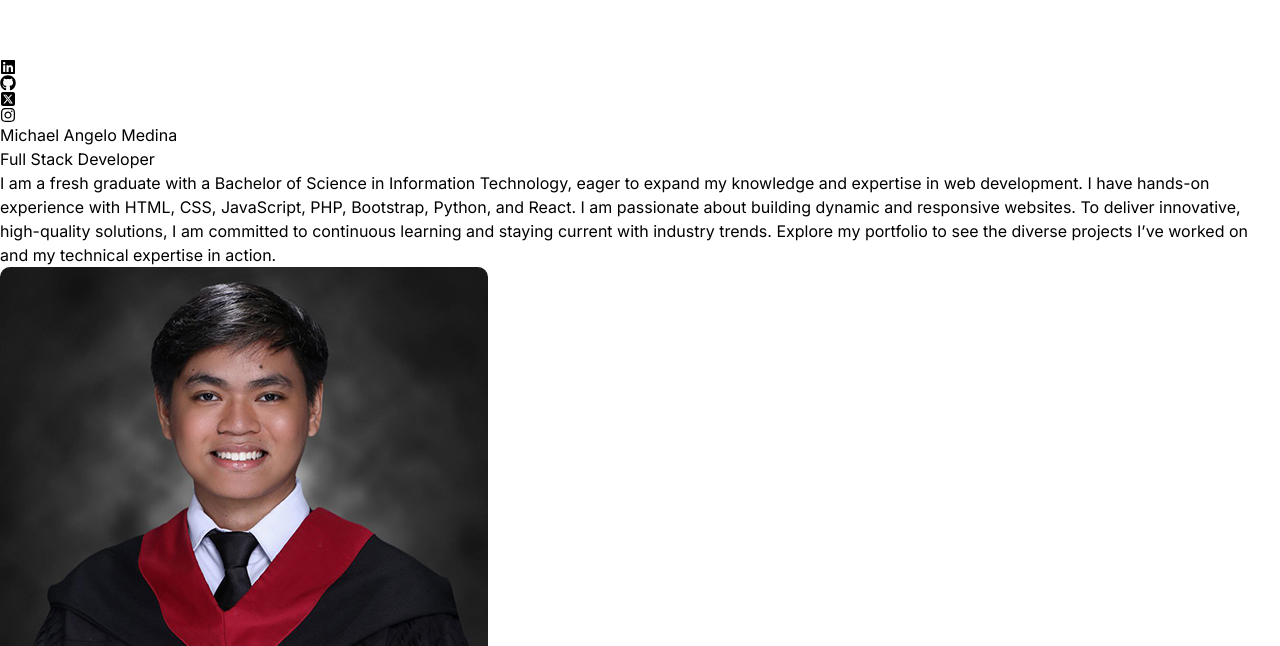
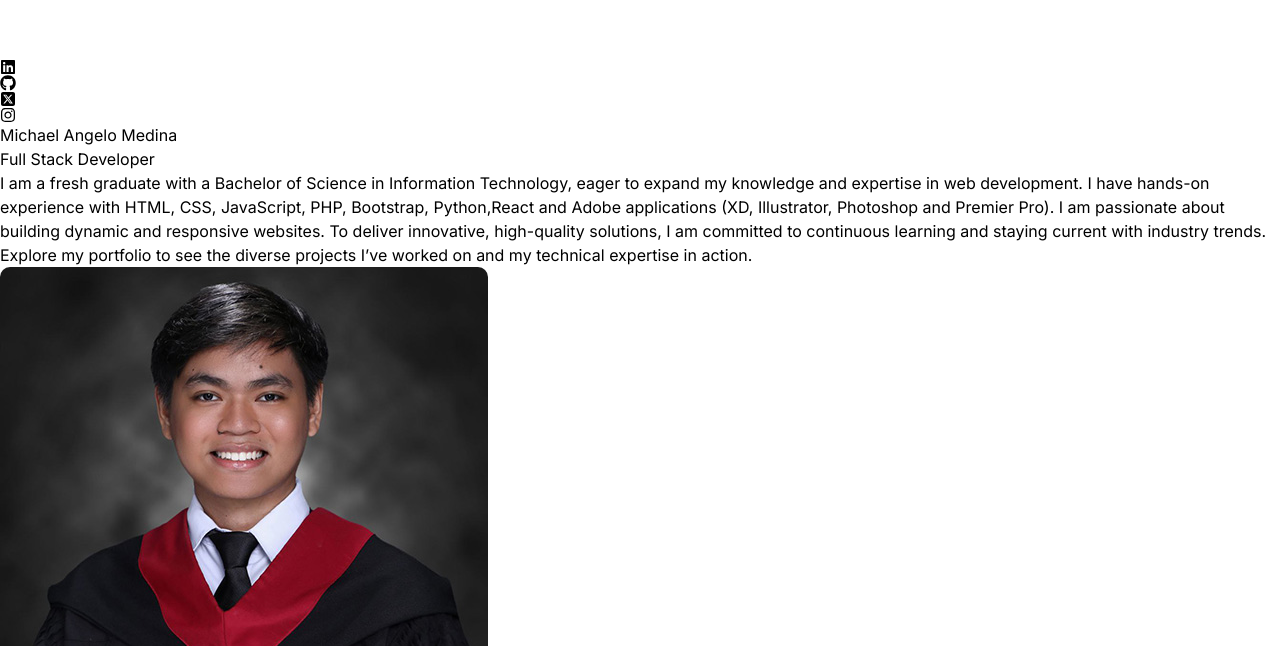
Before and after one commit to MichaelMedina28/MyPortfolio, a React (Vite) app: page / in a window 1280 px wide. Shown: the part 154-800 px from the top of the page. Built offline with nearby package versions, Linux system fonts and the light colour scheme.

Commit message:
Update index.js adobe

```diff
--- a/src/constants/index.js
+++ b/src/constants/index.js
@@ -7,7 +7,7 @@ import project4 from "../assets/LIRCBarcode.jpg";
 import experience1  from "../assets/Continental.png";
 import experience2  from "../assets/CCC.png";
 
-export const HERO_CONTENT = `I am a fresh graduate with a Bachelor of Science in Information Technology, eager to expand my knowledge and expertise in web development. I have hands-on experience with HTML, CSS, JavaScript, PHP, Bootstrap, Python, and React. I am passionate about building dynamic and responsive websites. To deliver innovative, high-quality solutions, I am committed to continuous learning and staying current with industry trends. Explore my portfolio to see the diverse projects I’ve worked on and my technical expertise in action.`;
+export const HERO_CONTENT = `I am a fresh graduate with a Bachelor of Science in Information Technology, eager to expand my knowledge and expertise in web development. I have hands-on experience with HTML, CSS, JavaScript, PHP, Bootstrap, Python,React and Adobe applications (XD, Illustrator, Photoshop and Premier Pro). I am passionate about building dynamic and responsive websites. To deliver innovative, high-quality solutions, I am committed to continuous learning and staying current with industry trends. Explore my portfolio to see the diverse projects I’ve worked on and my technical expertise in action.`;
 
 export const ABOUT_TEXT = `I am a fresh graduate with a Bachelor of Science in Information Technology, eager to expand my knowledge and expertise in web development. I have hands-on experience with HTML, CSS, JavaScript, PHP, Bootstrap, Python, and React. I am passionate about building dynamic and responsive websites, and I look forward to enhancing my skills and contributing to innovative web projects.`;
 
```
